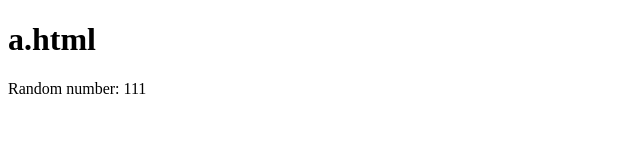
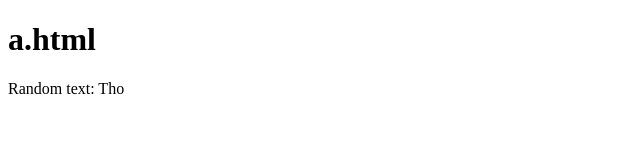
Before and after one commit to thovo/testungit, a website: page a.html in a window 1280 px wide. Shown: the full height of the page, 0-640 px from the left. Drawn offline with Linux system fonts and the light colour scheme.

Commit message:
Change text

```diff
--- a/a.html
+++ b/a.html
@@ -6,6 +6,6 @@
   </head>
   <body>
     <h1>a.html</h1>
-    <span>Random number: 111</span>
+    <span>Random text: Tho</span>
   </body>
 </html>
```
